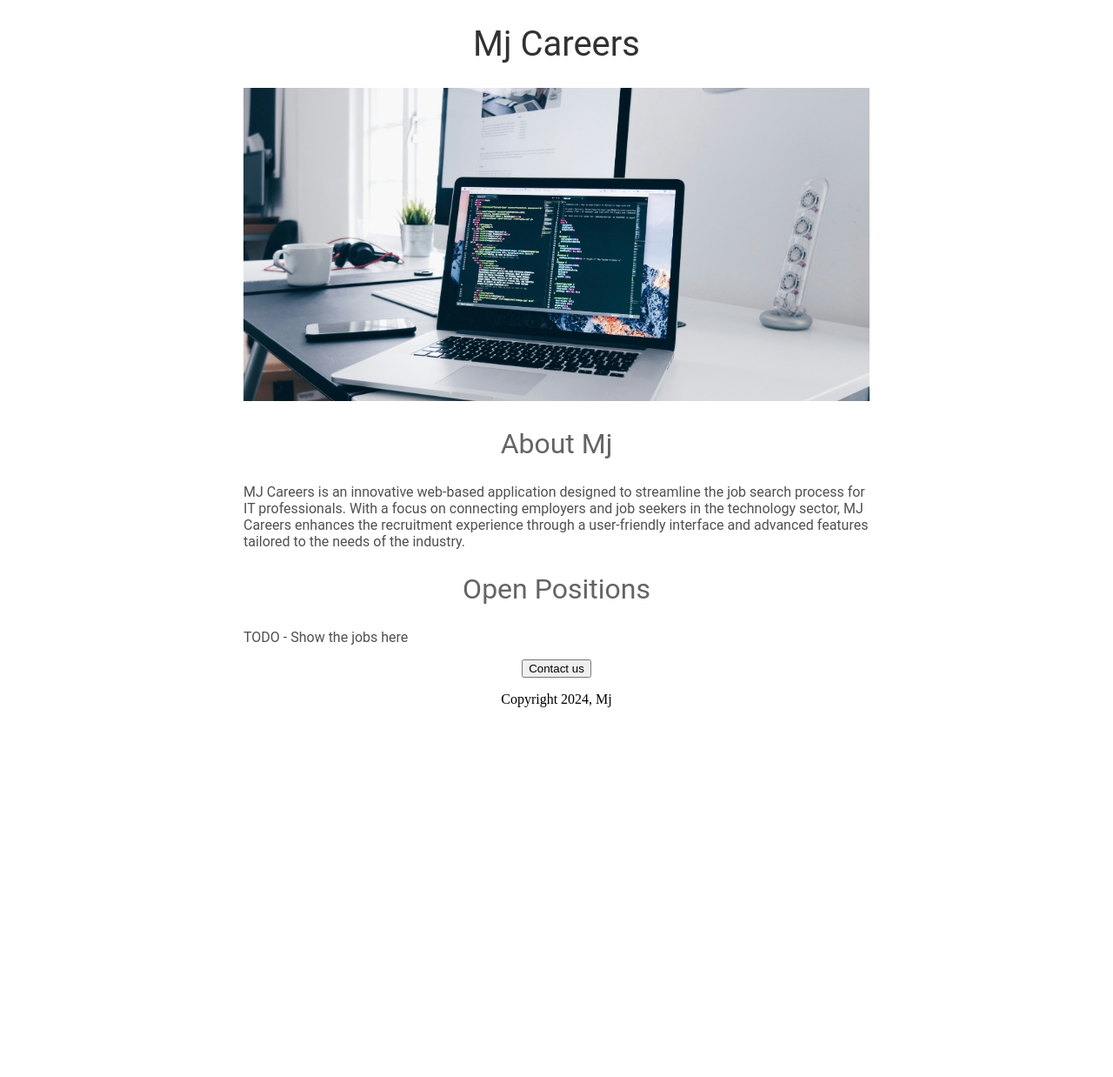
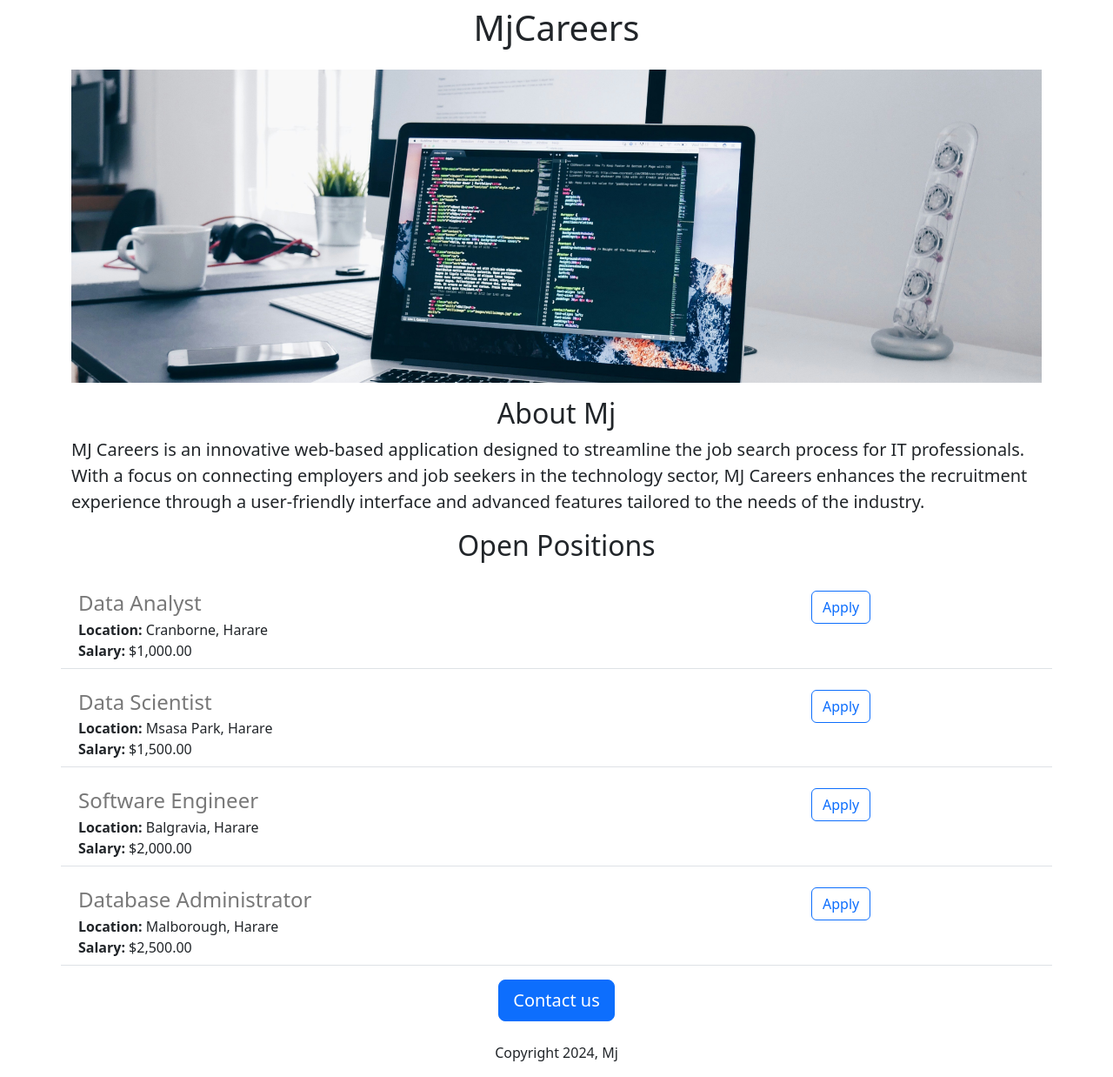
Before and after one commit to mj2024git/mj-careers-website, a Flask app: page / in a window 1280 px wide. Shown: the whole page at 87% size. Before the commit the page ends 813 px from the top, so only its background shows below. Run offline with Flask 3, Linux system fonts and the light colour scheme.

Commit message:
added template and API route

```diff
--- a/app.py
+++ b/app.py
@@ -1,9 +1,40 @@
-from flask import Flask, render_template
+from flask import Flask, jsonify, render_template
 
 app = Flask(__name__)
+JOBS=[
+{
+    'id':1,
+    'salary':'$1,000.00',
+    'title':'Data Analyst',
+    'location':'Cranborne, Harare',
+},
+    {
+        'id':2,
+        'salary':'$1,500.00',
+        'title':'Data Scientist',
+        'location':'Msasa Park, Harare',
+    },
+    {
+        'id':3,
+        'salary':'$2,000.00',
+        'title':'Software Engineer',
+        'location':'Balgravia, Harare',
+    },
+    {
+        'id':4,
+        'salary':'$2,500.00',
+        'title':'Database Administrator',
+        'location':'Malborough, Harare',
+    }
+]
 @app.route("/")
 def hello():
-    return render_template('home.html')
+    return render_template('home.html',
+                            jobs=JOBS,
+                            company_name='Mj')
+@app.route("/api/jobs")
+def list_jobs():
+    return jsonify(JOBS)
 
 if __name__ == "__main__":
     app.run(host='0.0.0.0', debug=True)
--- a/templates/home.html
+++ b/templates/home.html
@@ -1,50 +1,36 @@
 <!DOCTYPE html>
 <html>
   <head>
+    <meta charset="utf-8">
+    <meta name="viewport" content="width=device-width, initial-scale=1">
+    <link href="https://cdn.jsdelivr.net/npm/bootstrap@5.3.3/dist/css/bootstrap.min.css" rel="stylesheet" integrity="sha384-QWTKZyjpPEjISv5WaRU9OFeRpok6YctnYmDr5pNlyT2bRjXh0JMhjY6hW+ALEwIH" crossorigin="anonymous">
   <title>Mj Careers</title>
     <style>
-      h1{
-        font-size: 40px;
-        font-family: Roboto;
-        font-weight: normal;
-        color:rgb(50,50,50);
-        text-align: center;
-      }
-      #banner{
+      #banner {
+        height: 360px;
         width: 100%;
-        height: 360px;
         object-fit: cover;
-      }
-      h2{
-        font-size: 32px;
-        font-family: Roboto;
-        font-weight: normal;
-        color:rgb(100,100,100);
-        text-align: center;
-      }
-      .bodytext{
-        font-family: Roboto;
-        color:rgb(80,80,80);
-      }
-      #container{
-        max-width: 720px;
-        margin: 0 auto;
+        margin-bottom: 16px;
       }
     </style>
+
   </head>
   <body>
-      <div id="container">
-     <h1>Mj Careers</h1>
-      <img id="banner" src="https://e24ce54c-4e32-4cb3-b70a-cf587d1488d6-00-2uiyhftwkstda.spock.repl.co/static/banner.jpg"         height="320">
-      <h2>About Mj</h2>
-      <p class="bodytext">MJ Careers is an innovative web-based application designed to streamline the job search process for IT professionals. With a focus on connecting employers and job seekers in the technology sector, MJ Careers enhances the recruitment experience through a user-friendly interface and advanced features tailored to the needs of the industry.</p>
-      <h2>Open Positions</h2>
-      <p class="bodytext">TODO - Show the jobs here</p>
-        <div style="text-align:center;">
-      <button>Contact us</button>
-          <p>Copyright 2024, Mj</p>
-        </div>
-        </div>
+    <div class="container">
+     <h1 class="text-center mt-2 mb-4">{{company_name}}Careers</h1>
+      <img class="img-fluid" id="banner" src="https://e24ce54c-4e32-4cb3-b70a-cf587d1488d6-00-2uiyhftwkstda.spock.repl.co/static/banner.jpg"         height="320">
+      <h2 class="text-center">About Mj</h2>
+      <p class="lead">MJ Careers is an innovative web-based application designed to streamline the job search process for IT professionals. With a focus on connecting employers and job seekers in the technology sector, MJ Careers enhances the recruitment experience through a user-friendly interface and advanced features tailored to the needs of the industry.</p>
+      <h2 class="text-center mt-2 mb-4">Open Positions</h2>
+      <div>{% for job in jobs %}
+        {% include 'jobitem.html' %}
+        {% endfor %}
+      </div>
+      <div class="text-center">
+      <button class="btn btn-primary btn-lg">Contact us</button>
+          <p class="mt-4">Copyright 2024, Mj</p>
+      </div>
+      </div>
   </body>
 
 </html>
--- /dev/null
+++ b/templates/jobitem.html
@@ -0,0 +1,17 @@
+<div class="border-bottom row" style="margin-bottom: 16px; padding: 8px;">
+  <div class="col-9">
+  <h4 style="color: rgb(120,120,120); margin-bottom: 4px;">{{job['title']}}</h4>
+  <div>
+    <b>Location:</b> {{job['location']}}
+  </div>
+  {% if 'salary' in job %}
+  <div>
+    <b>Salary:</b> {{job['salary']}}
+  </div>
+  {% endif %}
+  </div>
+  <div class="col-3">
+  <button type="button" class="btn btn-outline-primary">Apply</button>
+  </div>
+
+</div>
```
